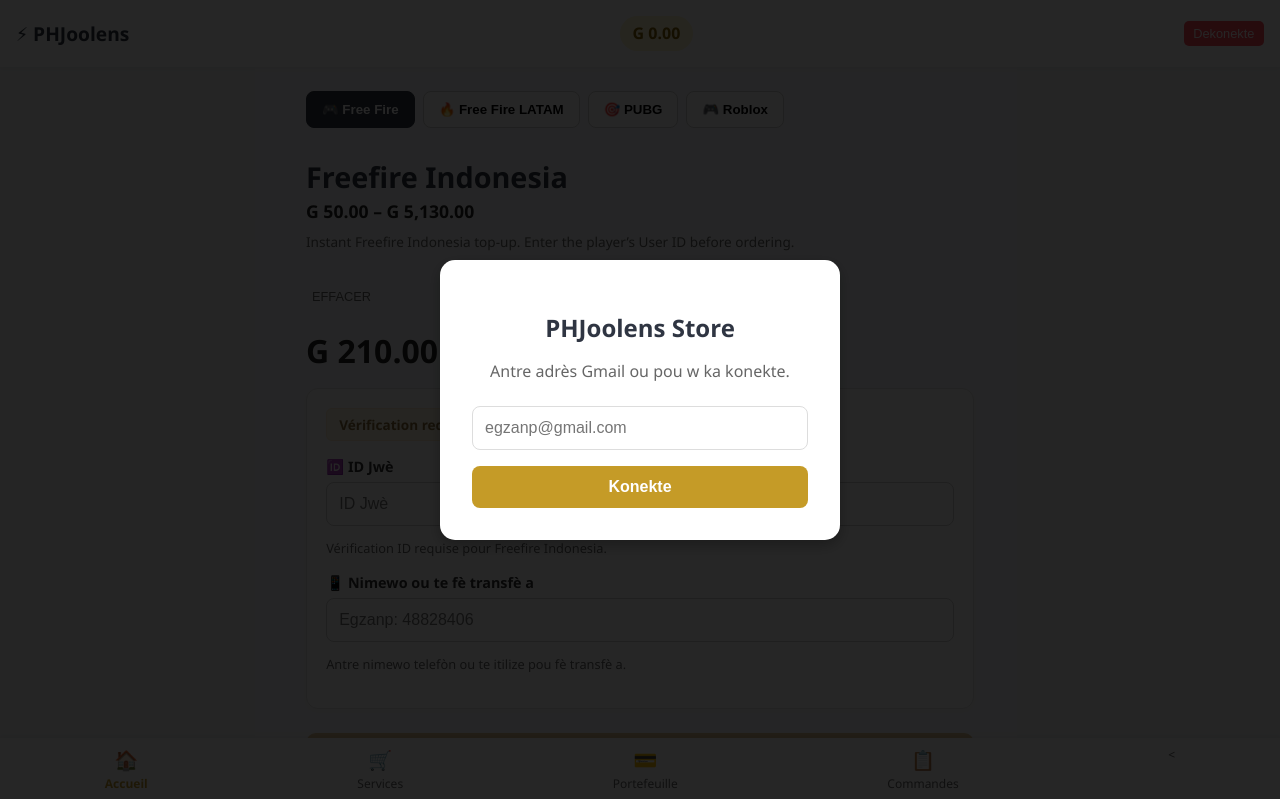
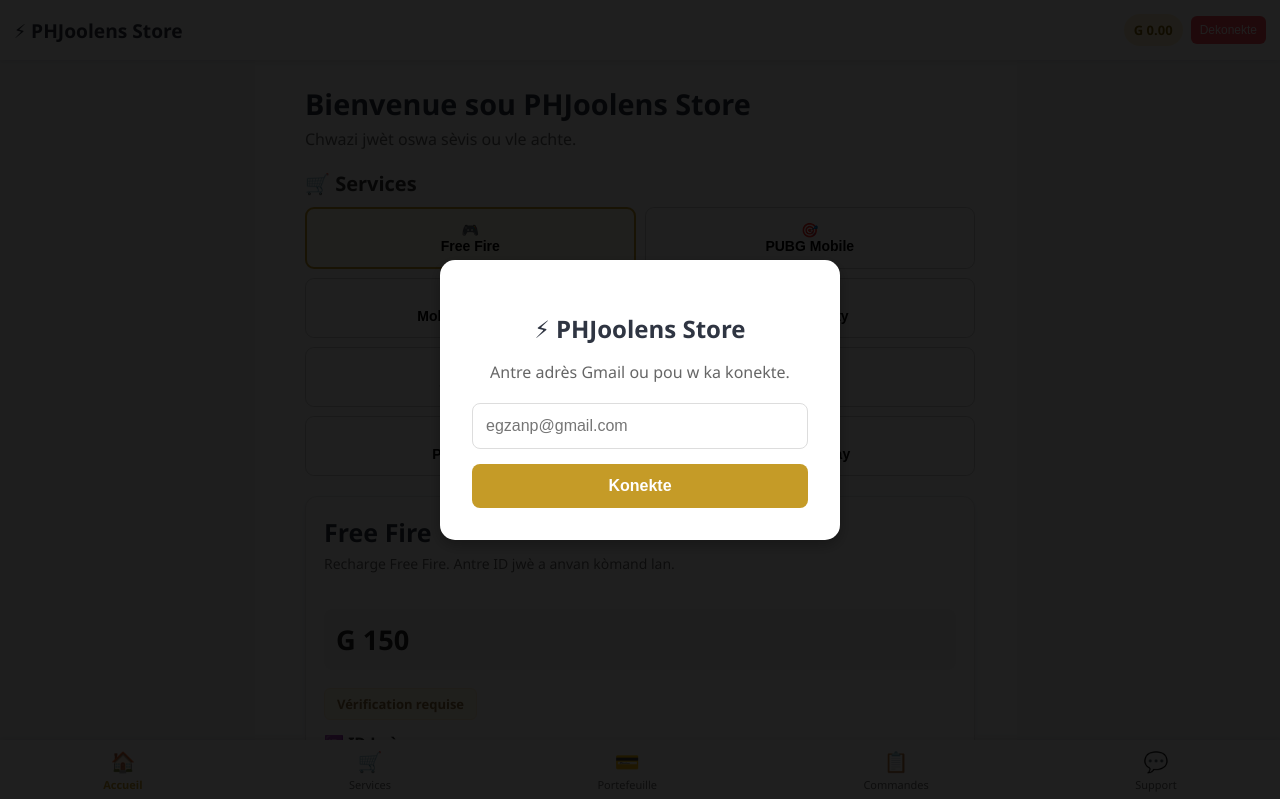
Before and after one commit to joolens1/Phjoolensstore-, a plain HTML site: page index.html in a window 1280 px wide. Shown: the top 799 px of the page. Drawn offline with Linux system fonts and the light colour scheme.

Commit message:
Refactor index.html for better styling and structure
Updated various styles and HTML elements for improved layout and readability.

```diff
--- a/index.html
+++ b/index.html
@@ -6,7 +6,7 @@
 <head>
 <meta charset="UTF-8">
 <meta name="viewport" content="width=device-width, initial-scale=1.0">
-<title>PHJoolens Store - Jeux & Services</title>
+<title>PHJoolens Store</title>
 
 <style>
 :root {
@@ -29,15 +29,13 @@
     padding-bottom: 90px;
 }
 
-/* ================= LOGIN ================= */
-
+/* LOGIN */
 #login-modal {
     position: fixed;
-    top: 0;
-    left: 0;
+    inset: 0;
     width: 100%;
     height: 100%;
-    background: rgba(0, 0, 0, 0.85);
+    background: rgba(0,0,0,0.88);
     display: flex;
     justify-content: center;
     align-items: center;
@@ -56,45 +54,43 @@
 
 .login-box h2 {
     color: var(--secondary-color);
-    margin-bottom: 0.5rem;
+    margin-bottom: 8px;
 }
 
 .login-box p {
     color: #666;
-    margin-bottom: 1.5rem;
+    margin-bottom: 20px;
 }
 
 .login-box input {
     width: 100%;
-    padding: 0.75rem;
-    margin-bottom: 1rem;
+    padding: 13px;
+    margin-bottom: 15px;
     border: 1px solid #ddd;
     border-radius: 8px;
-    box-sizing: border-box;
-    font-size: 1rem;
+    font-size: 16px;
 }
 
 .login-box button {
     background-color: #c59b27;
     color: white;
     border: none;
-    padding: 0.75rem;
+    padding: 13px;
     width: 100%;
     border-radius: 8px;
-    font-size: 1rem;
+    font-size: 16px;
     font-weight: bold;
     cursor: pointer;
 }
 
-/* ================= HEADER ================= */
-
+/* HEADER */
 header {
     background: white;
-    padding: 1rem;
+    padding: 14px;
     display: flex;
     justify-content: space-between;
     align-items: center;
-    box-shadow: 0 2px 4px rgba(0,0,0,0.05);
+    box-shadow: 0 2px 5px rgba(0,0,0,0.08);
     position: sticky;
     top: 0;
     z-index: 100;
@@ -104,139 +100,145 @@
     font-weight: bold;
     font-size: 1.2rem;
     color: var(--secondary-color);
+}
+
+.header-right {
     display: flex;
     align-items: center;
-    gap: 5px;
+    gap: 8px;
 }
 
 .wallet-info {
     background: #fff3cd;
-    padding: 0.4rem 0.8rem;
+    padding: 7px 10px;
     border-radius: 20px;
     font-weight: bold;
     color: #856404;
+    font-size: 13px;
 }
 
 .logout-btn {
     background: #ff4757;
     color: white;
     border: none;
-    padding: 0.3rem 0.6rem;
-    border-radius: 5px;
+    padding: 7px 9px;
+    border-radius: 6px;
     cursor: pointer;
-    font-size: 0.8rem;
+    font-size: 12px;
 }
 
-/* ================= CONTAINER ================= */
-
+/* MAIN */
 .container {
     max-width: 700px;
-    margin: 1.5rem auto;
-    padding: 0 1rem;
+    margin: 20px auto;
+    padding: 0 15px;
 }
 
-/* ================= GAME MENU ================= */
-
-.game-menu {
-    display: flex;
-    gap: 8px;
-    overflow-x: auto;
-    margin-bottom: 1.5rem;
-    padding-bottom: 5px;
+.section-heading {
+    font-size: 1.8rem;
+    color: var(--secondary-color);
+    margin-bottom: 5px;
 }
 
-.game-btn {
+.subtitle {
+    color: #666;
+    margin-top: 0;
+    margin-bottom: 20px;
+}
+
+/* SERVICES */
+.services-title {
+    font-size: 20px;
+    margin-bottom: 10px;
+}
+
+.services-grid {
+    display: grid;
+    grid-template-columns: repeat(2, 1fr);
+    gap: 9px;
+    margin-bottom: 20px;
+}
+
+.service-btn {
     background: white;
     border: 1px solid #ccc;
-    padding: 10px 15px;
-    border-radius: 8px;
+    padding: 13px 8px;
+    border-radius: 9px;
     cursor: pointer;
+    font-size: 14px;
     font-weight: bold;
-    white-space: nowrap;
 }
 
-.game-btn.active {
-    background: var(--secondary-color);
-    color: white;
-    border-color: var(--secondary-color);
+.service-btn.active {
+    border: 2px solid #c59b27;
+    background: #fff8e8;
 }
 
-/* ================= PRODUCT ================= */
-
-h2.section-heading {
-    font-size: 1.8rem;
-    color: var(--secondary-color);
-    margin-bottom: 0.2rem;
+/* PRODUCT */
+.form-card {
+    background: white;
+    border: 1px solid #e1e1e1;
+    border-radius: 12px;
+    padding: 18px;
+    box-shadow: 0 2px 4px rgba(0,0,0,0.03);
+    margin-bottom: 18px;
 }
 
-.price-range {
-    font-size: 1.1rem;
+.product-title {
+    font-size: 25px;
     font-weight: bold;
-    color: #222;
-    margin-bottom: 0.5rem;
+    color: var(--secondary-color);
+    margin-bottom: 5px;
 }
 
-.availability {
-    font-size: 0.85rem;
+.product-description {
     color: #666;
-    margin-bottom: 1.2rem;
-    line-height: 1.6;
+    font-size: 14px;
+    margin-bottom: 18px;
 }
 
-/* ================= PACKAGES ================= */
-
 .packages-grid {
-    display: flex;
-    flex-wrap: wrap;
+    display: grid;
+    grid-template-columns: repeat(2, 1fr);
     gap: 8px;
-    margin-bottom: 1rem;
 }
 
 .pkg-btn {
     background: white;
     border: 1px solid #ccc;
-    padding: 9px 13px;
-    border-radius: 6px;
+    padding: 12px 8px;
+    border-radius: 8px;
     cursor: pointer;
-    font-size: 0.9rem;
-    font-weight: 500;
+    font-size: 14px;
+    font-weight: 600;
     color: #333;
-    transition: all 0.2s;
 }
 
 .pkg-btn.active {
-    border-color: #222;
-    background-color: #f1f2f6;
+    border: 2px solid #c59b27;
+    background: #fff8e8;
+}
+
+.pkg-price {
+    display: block;
+    margin-top: 5px;
+    color: #a16d2f;
     font-weight: bold;
 }
 
-.clear-btn {
-    background: none;
-    border: none;
-    color: #666;
-    font-size: 0.8rem;
-    cursor: pointer;
-    text-transform: uppercase;
-    margin-bottom: 1.5rem;
-    display: block;
+.coming-price {
+    color: #777;
+    font-size: 12px;
 }
 
 .selected-price {
-    font-size: 2rem;
+    font-size: 1.7rem;
     font-weight: bold;
     color: #222;
-    margin-bottom: 1rem;
-}
-
-/* ================= FORM ================= */
-
-.form-card {
-    background: white;
-    border: 1px solid #e1e1e1;
-    border-radius: 12px;
-    padding: 1.2rem;
-    box-shadow: 0 2px 4px rgba(0,0,0,0.02);
-    margin-bottom: 1.5rem;
+    margin: 18px 0;
+    background: #f4f4f4;
+    padding: 12px;
+    border-radius: 8px;
 }
 
 .verification-badge {
@@ -245,86 +247,77 @@
     color: #8a6d3b;
     padding: 6px 12px;
     border-radius: 6px;
-    font-size: 0.85rem;
+    font-size: 13px;
     font-weight: bold;
-    margin-bottom: 1rem;
+    margin-bottom: 12px;
     display: inline-block;
 }
 
 .input-group {
-    position: relative;
-    margin-bottom: 0.8rem;
+    margin-bottom: 12px;
 }
 
 .input-group label {
     display: block;
-    font-size: 0.9rem;
     font-weight: bold;
-    margin-bottom: 6px;
+    margin-bottom: 7px;
 }
 
 .input-group input {
     width: 100%;
-    padding: 12px;
+    padding: 13px;
     border: 1px solid #ccc;
     border-radius: 8px;
-    box-sizing: border-box;
-    font-size: 1rem;
+    font-size: 16px;
     outline: none;
 }
 
 .input-group input:focus {
-    border-color: #222;
+    border-color: #c59b27;
 }
 
 .input-hint {
-    font-size: 0.8rem;
+    font-size: 12px;
     color: #666;
-    margin-bottom: 1rem;
+    margin-bottom: 12px;
 }
 
-/* ================= BUY ================= */
-
-.btn-acheter-maintenant {
+.btn-acheter {
     background-color: #dfc293;
-    color: #fff;
+    color: white;
     border: none;
     width: 100%;
-    padding: 1rem;
+    padding: 15px;
     border-radius: 10px;
-    font-size: 1rem;
+    font-size: 16px;
     font-weight: bold;
     cursor: pointer;
-    text-align: center;
-    transition: background 0.2s;
 }
 
-.btn-acheter-maintenant:hover {
+.btn-acheter:hover {
     background-color: #d1b17d;
 }
 
-/* ================= PAYMENT ================= */
-
+/* PAYMENT */
 .payment-info {
     background: #e8f4fd;
     border-left: 5px solid #2196F3;
-    padding: 1rem;
-    margin-top: 2rem;
+    padding: 15px;
+    margin-top: 20px;
     border-radius: 8px;
 }
 
 .payment-info h4 {
-    margin: 0 0 0.5rem 0;
+    margin: 0 0 8px 0;
     color: #0d47a1;
 }
 
 .payment-info p {
-    margin: 0.3rem 0;
-    font-size: 0.95rem;
+    margin: 6px 0;
+    font-size: 14px;
 }
 
-/* ================= BOTTOM NAV ================= */
-
+/* BOTTOM NAV */
 .bottom-nav {
     position: fixed;
     bottom: 0;
@@ -333,8 +326,8 @@
     background: white;
     display: flex;
     justify-content: space-around;
-    padding: 0.5rem 0;
-    box-shadow: 0 -2px 5px rgba(0,0,0,0.05);
+    padding: 8px 0;
+    box-shadow: 0 -2px 5px rgba(0,0,0,0.08);
     z-index: 99;
 }
 
@@ -342,8 +335,13 @@
     text-align: center;
     text-decoration: none;
     color: #666;
-    font-size: 0.75rem;
+    font-size: 11px;
     cursor: pointer;
+}
+
+.nav-item div {
+    font-size: 20px;
+    margin-bottom: 2px;
 }
 
 .nav-item.active {
@@ -351,22 +349,32 @@
     font-weight: bold;
 }
 
-.nav-item div {
-    font-size: 1.2rem;
-    margin-bottom: 2px;
+/* MOBILE */
+@media (max-width: 450px) {
+
+    .packages-grid {
+        grid-template-columns: repeat(2, 1fr);
+    }
+
+    .logo-area {
+        font-size: 16px;
+    }
+
+    .wallet-info {
+        font-size: 11px;
+    }
 }
 </style>
 </head>
 
 <body>
 
-<!-- ================= LOGIN ================= -->
-
+<!-- LOGIN -->
 <div id="login-modal">
 
     <div class="login-box">
 
-        <h2>PHJoolens Store</h2>
+        <h2>⚡ PHJoolens Store</h2>
 
         <p>
             Antre adrès Gmail ou pou w ka konekte.
@@ -376,6 +384,7 @@
             type="email"
             id="gmail-input"
             placeholder="egzanp@gmail.com"
+            autocomplete="email"
         >
 
         <button onclick="konekte()">
@@ -387,13 +396,14 @@
 </div>
 
 
-<!-- ================= HEADER ================= -->
-
+<!-- HEADER -->
 <header>
 
     <div class="logo-area">
-        ⚡ PHJoolens
+        ⚡ PHJoolens Store
     </div>
+
+    <div class="header-right">
 
         <div class="wallet-info">
             G 0.00
@@ -405,98 +415,117 @@
             Dekonekte
         </button>
 
+    </div>
+
 </header>
 
 
+<!-- CONTENT -->
 <div class="container">
 
-<!-- ================= GAME MENU ================= -->
+    <h2 class="section-heading">
+        Bienvenue sou PHJoolens Store
+    </h2>
 
-<div class="game-menu">
+    <p class="subtitle">
+        Chwazi jwèt oswa sèvis ou vle achte.
+    </p>
+
+
+    <!-- SERVICES -->
+    <h3 class="services-title">
+        🛒 Services
+    </h3>
+
+    <div class="services-grid">
 
         <button
-        class="game-btn active"
-        id="btn-freefire"
-        onclick="changeGame('freefire')">
-        🎮 Free Fire
+            class="service-btn active"
+            onclick="changeService('freefire', this)">
+            🎮<br>
+            Free Fire
         </button>
 
         <button
-        class="game-btn"
-        id="btn-latam"
-        onclick="changeGame('latam')">
-        🔥 Free Fire LATAM
+            class="service-btn"
+            onclick="changeService('pubg', this)">
+            🎯<br>
+            PUBG Mobile
         </button>
 
         <button
-        class="game-btn"
-        id="btn-pubg"
-        onclick="changeGame('pubg')">
-        🎯 PUBG
+            class="service-btn"
+            onclick="changeService('mobilelegends', this)">
+            ⚔️<br>
+            Mobile Legends
         </button>
 
         <button
-        class="game-btn"
-        id="btn-roblox"
-        onclick="changeGame('roblox')">
-        🎮 Roblox
+            class="service-btn"
+            onclick="changeService('cod', this)">
+            🎯<br>
+            Call of Duty
+        </button>
+
+        <button
+            class="service-btn"
+            onclick="changeService('efootball', this)">
+            ⚽<br>
+            eFootball
+        </button>
+
+        <button
+            class="service-btn"
+            onclick="changeService('roblox', this)">
+            🎮<br>
+            Roblox
+        </button>
+
+        <button
+            class="service-btn"
+            onclick="changeService('playstation', this)">
+            🎁<br>
+            PlayStation
+        </button>
+
+        <button
+            class="service-btn"
+            onclick="changeService('googleplay', this)">
+            🎁<br>
+            Google Play
         </button>
 
     </div>
 
 
-<!-- ================= PRODUCT ================= -->
-
-<h2
-    class="section-heading"
-    id="product-title">
-    Freefire Indonesia
-</h2>
+    <!-- PRODUCT CARD -->
+    <div class="form-card">
 
         <div
-    class="price-range"
-    id="price-range">
-    G 50.00 – G 5,130.00
+            class="product-title"
+            id="product-title">
+            Free Fire
         </div>
 
         <div
-    class="availability"
+            class="product-description"
             id="product-description">
-
-    Instant Freefire Indonesia top-up.
-    Enter the player’s User ID before ordering.
-
+            Recharge Free Fire. Antre ID jwè a anvan kòmand lan.
         </div>
 
-
-<!-- ================= PACKAGES ================= -->
 
         <div
             class="packages-grid"
             id="packages-container">
         </div>
 
-<button
-    class="clear-btn"
-    onclick="effaseSeleksyon()">
-
-    Effacer
-
-</button>
-
 
         <div
             class="selected-price"
             id="display-price">
-
-    G 210.00
-
+            G 150
         </div>
 
-
-<!-- ================= ORDER FORM ================= -->
-
-<div class="form-card">
 
         <div class="verification-badge">
             Vérification requise
@@ -504,72 +533,61 @@
 
 
         <!-- ID / USERNAME -->
+        <div class="input-group">
 
-    <div
-        class="input-group"
-        id="player-id-group">
-
-        <label id="player-label">
+            <label id="input-label">
                 🆔 ID Jwè
             </label>
 
             <input
                 type="text"
-            id="player-id"
-            placeholder="ID Jwè"
+                id="customer-info"
+                placeholder="Antre ID Free Fire ou"
             >
 
         </div>
 
         <div
             class="input-hint"
-        id="player-hint">
-
-        Vérification ID requise pour
-        Freefire Indonesia.
-
+            id="input-hint">
+            Vérification ID requise pou sèvis sa a.
         </div>
 
 
-    <!-- TRANSFER NUMBER -->
-
+        <!-- NUMERO TRANSFERT -->
         <div class="input-group">
 
             <label>
-            📱 Nimewo ou te fè transfè a
+                💳 Nimewo transfè
             </label>
 
             <input
-            type="tel"
+                type="text"
                 id="transfer-number"
-            placeholder="Egzanp: 48828406"
+                placeholder="Antre nimewo transfè a"
             >
 
         </div>
 
         <div class="input-hint">
-
-        Antre nimewo telefòn ou te itilize
-        pou fè transfè a.
-
-    </div>
-
+            Antre nimewo tranzaksyon/transfè ou fè a.
         </div>
 
 
-<!-- ================= BUY ================= -->
+        <br>
 
         <button
-    class="btn-acheter-maintenant"
+            class="btn-acheter"
             onclick="paseKomandWhatsApp()">
 
             ACHETER MAINTENANT
 
         </button>
 
+    </div>
 
-<!-- ================= PAYMENT INFO ================= -->
 
+    <!-- PAYMENT -->
     <div class="payment-info">
 
         <h4>
@@ -591,49 +609,204 @@
 </div>
 
 
-<!-- ================= BOTTOM NAV ================= -->
-
+<!-- BOTTOM NAV -->
 <div class="bottom-nav">
 
-    <a
-        href="#"
-        class="nav-item active">
+    <div
+        class="nav-item active"
+        onclick="window.scrollTo({top:0,behavior:'smooth'})">
 
         <div>🏠</div>
         Accueil
 
-    </a>
+    </div>
 
-    <a
-        href="#"
-        class="nav-item">
+
+    <div
+        class="nav-item"
+        onclick="document.querySelector('.services-title').scrollIntoView({behavior:'smooth'})">
 
         <div>🛒</div>
         Services
 
-    </a>
+    </div>
 
-    <a
-        href="#"
-        class="nav-item">
+
+    <div class="nav-item">
 
         <div>💳</div>
         Portefeuille
 
-    </a>
+    </div>
 
-    <a
-        href="#"
-        class="nav-item">
+
+    <div class="nav-item">
 
         <div>📋</div>
         Commandes
 
-    </a>
+    </div>
 
-    <a
-        href="https://wa.me/50932265636"
-        target="_blank"
-        class="nav-item">
 
-        <
+    <div
+        class="nav-item"
+        onclick="window.open('https://wa.me/50932265636','_blank')">
+
+        <div>💬</div>
+        Support
+
+    </div>
+
+</div>
+
+
+<script>
+
+/* =========================
+   SERVICES + PRICES
+========================= */
+
+const services = {
+
+    /* FREE FIRE */
+    freefire: {
+
+        title: "Free Fire",
+
+        description:
+        "Recharge Free Fire. Antre ID jwè a anvan kòmand lan.",
+
+        input:
+        "ID Jwè",
+
+        placeholder:
+        "Antre ID Free Fire ou",
+
+        packages: [
+
+            ["110 Diamonds", 150],
+            ["220 Diamonds", 300],
+            ["341 Diamonds", 450],
+            ["572 Diamonds", 750],
+            ["682 Diamonds", 900],
+            ["792 Diamonds", 1050],
+            ["913 Diamonds", 1350],
+            ["1166 Diamonds", 1500],
+            ["2398 Diamonds", 3000],
+            ["3564 Diamonds", 9300],
+            ["Booyah Pass", 500],
+            ["Abonnement semaine", 375],
+            ["Abonnement mois", 1650]
+
+        ]
+
+    },
+
+
+    /* PUBG */
+    pubg: {
+
+        title: "PUBG Mobile",
+
+        description:
+        "Recharge PUBG Mobile UC. Antre ID jwè a anvan kòmand lan.",
+
+        input:
+        "ID Jwè",
+
+        placeholder:
+        "Antre ID PUBG ou",
+
+        packages: [
+
+            ["60 UC", 180],
+            ["325 UC", 875],
+            ["660 UC", 1600],
+            ["1800 UC", 3500],
+            ["3850 UC", 8000],
+            ["8100 UC", 16900],
+            ["16200 UC", 33000]
+
+        ]
+
+    },
+
+
+    /* MOBILE LEGENDS */
+    mobilelegends: {
+
+        title: "Mobile Legends",
+
+        description:
+        "Mobile Legends Diamonds. Pri ap vini.",
+
+        input:
+        "ID Jwè",
+
+        placeholder:
+        "Antre ID Mobile Legends ou",
+
+        packages: [
+
+            ["86 Diamonds", null],
+            ["172 Diamonds", null],
+            ["257 Diamonds", null],
+            ["344 Diamonds", null],
+            ["429 Diamonds", null],
+            ["514 Diamonds", null],
+            ["706 Diamonds", null],
+            ["1412 Diamonds", null]
+
+        ]
+
+    },
+
+
+    /* CALL OF DUTY */
+    cod: {
+
+        title: "Call of Duty Mobile",
+
+        description:
+        "Call of Duty Mobile CP. Pri ap vini.",
+
+        input:
+        "ID Jwè",
+
+        placeholder:
+        "Antre ID Call of Duty ou",
+
+        packages: [
+
+            ["80 CP", null],
+            ["420 CP", null],
+            ["880 CP", null],
+            ["2400 CP", null],
+            ["5000 CP", null],
+            ["10800 CP", null]
+
+        ]
+
+    },
+
+
+    /* EFOOTBALL */
+    efootball: {
+
+        title: "eFootball",
+
+        description:
+        "eFootball Coins. Pri ap vini.",
+
+        input:
+        "ID Jwè",
+
+        placeholder:
+        "Antre ID eFootball ou",
+
+        packages: [
+
+            ["130 Coins", null],
+            ["550 Coins", null],
+            ["1040 Coins", null],
+            ["2130 Coins", null],
```
Lines whose indentation alone changed are shown as unchanged.
